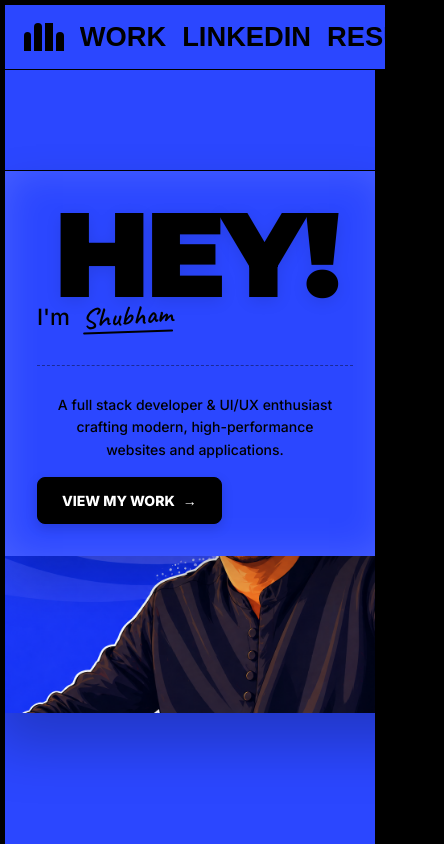
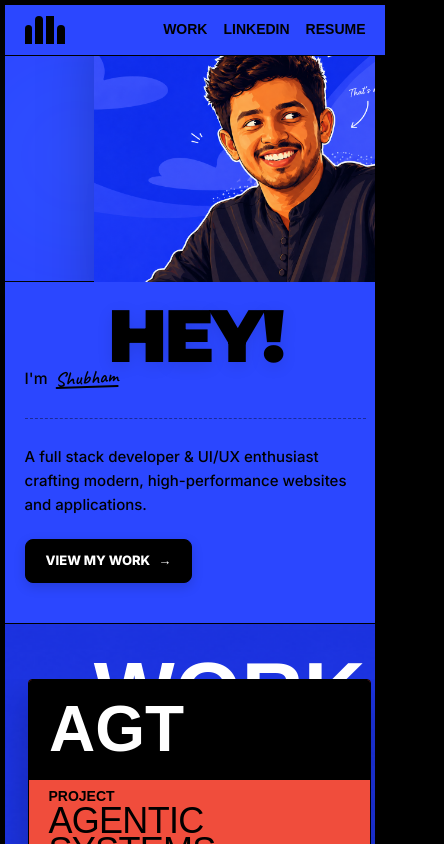
Before and after one commit to Rathod-shubhamm/funky_folio, a Next.js app: page / in a window 390 px wide. Shown: the top 844 px of the page, 444 px wide, since content can reach past the window. Built offline with nearby package versions, Linux system fonts and the light colour scheme; a web font is replaced by a local one.

Commit message:
phone aspect changres

```diff
--- a/src/app/components/WorkSlider.tsx
+++ b/src/app/components/WorkSlider.tsx
@@ -120,8 +120,8 @@ export default function WorkSlider({ projects }: Props) {
   /* ── compute card width ── */
   const measure = useCallback(() => {
     const vw = window.innerWidth;
-    // On mobile, use 85% width, on desktop use 65% with a max cap
-    const cardWidth = vw < 768 ? vw * 0.85 : Math.min(vw * 0.65, 1070);
+    // On mobile, use 88vw to match CSS .ws-card; on desktop 65vw with max cap
+    const cardWidth = vw < 768 ? vw * 0.88 : Math.min(vw * 0.65, 1070);
     cardWidthRef.current = cardWidth + GAP_PX;
   }, []);
 
--- a/src/app/globals.css
+++ b/src/app/globals.css
@@ -2098,148 +2098,119 @@ canvas {
   }
 
   .site-header {
-    position: static;
+    position: fixed;
+    top: 0;
+    left: var(--site-margin-outer);
+    right: var(--site-margin-outer);
     width: var(--site-content-width);
-    margin: 0 var(--site-margin-outer);
-    padding: 0 calc(var(--content-margin-sm) * 2);
+    padding: 0 var(--content-margin);
+    height: var(--header-height);
+    background: var(--color-secondary);
+    border-top: var(--site-margin-outer) solid #000;
   }
 
   .site-nav {
+    gap: 12px;
+    font-size: var(--text-xs);
+  }
+
+  .header-cta {
+    display: none;
+  }
+
+  .hero-section {
+    padding: 0;
+    padding-top: var(--header-height);
+    min-height: 100dvh;
+  }
+
+  .hero-animation {
+    height: 45vh;
+  }
+
+  .hero-avatar {
+    right: -5vw;
+    bottom: 5vh;
+    width: 100vw;
+  }
+
+  .hero-box {
+    padding: var(--site-margin);
+    gap: 12px;
+  }
+
+  .hero-heading h1 {
+    font-size: clamp(80px, 20vw, 120px);
+  }
+
+  .hero-signature {
+    font-size: 24px;
+    gap: 8px;
+  }
+
+  .hero-box p {
+    font-size: 16px;
+    width: 100%;
+  }
+
+  .section-ghost-title {
+    font-size: 80px;
+    top: 4vh;
+  }
+
+  .work-section {
+    padding: 12vh 0 10vh;
+  }
+
+  .portfolio-code {
+    font-size: 72px;
+    height: 120px;
+  }
+
+  .client-text h3 {
+    font-size: 42px;
+  }
+
+  .outline-button {
+    min-height: 48px;
+    font-size: 14px;
+  }
+
+  .service-header h2 {
+    font-size: 72px;
+  }
+
+  .service-card {
+    min-width: 88vw !important;
+    width: 88vw !important;
+    min-height: 700px;
+  }
+
+  .service-card-panel h3 {
+    font-size: 72px;
+  }
+
+  .service-card-bottom-row strong {
+    font-size: 32px;
+  }
+
+  .about-top h2 {
+    font-size: 72px;
+  }
+
+  .awards-ticker span {
+    font-size: 32px;
+  }
+
+  .contact-curve p {
+    font-size: 42px;
+    top: 20%;
+  }
+
+  .contact-links {
+    font-size: 28px;
     gap: 16px;
-    font-size: clamp(24px, 7vw, 34px);
-  }
-
-  .header-cta,
-  .bottom-border {
-    display: none;
-  }
-
-  .hero-section {
-    padding-top: 0;
-  }
-
-  .hero-animation {
-    height: 400px;
-  }
-
-  .hero-avatar {
-    right: -12vw;
-    bottom: 32%;
-    width: 112vw;
-  }
-
-  .hero-box p {
-    width: 100%;
-    font-size: var(--text-xs);
-  }
-
-  .panel-one {
-    width: 58vw;
-    height: 36vw;
-    right: 6vw;
-  }
-
-  .panel-two {
-    width: 42vw;
-    height: 23vw;
-    right: 45vw;
-  }
-
-  .orbital-one {
-    width: 82vw;
-  }
-
-  .work-section {
-    padding: 28vw 0 22vw;
-  }
-
-  .section-ghost-title {
-    top: 6vh;
-    font-size: clamp(120px, 36vw, 220px);
-  }
-
-  .portfolio-carousel {
-    width: 90vw;
-  }
-
-  .portfolio-code {
-    font-size: clamp(92px, 32vw, 180px);
-  }
-
-  .client-text h3 {
-    font-size: clamp(56px, 18vw, 110px);
-  }
-
-  .project-visual {
-    min-height: 350px;
-  }
-
-  .service-stage {
-    padding-top: 22px;
-  }
-
-  .service-rope {
-    top: 88px;
-  }
-
-  .service-cards {
-    gap: 22px;
-    padding-bottom: 8px;
-    scroll-snap-type: x proximity;
-  }
-
-  .service-card {
-    scroll-snap-align: start;
-    width: clamp(280px, 80vw, 320px);
-    min-height: clamp(500px, 60vh, 600px);
-  }
-
-  .service-card-panel h3 {
-    font-size: clamp(92px, 24vw, 156px);
-  }
-
-  .service-card-bottom-row {
-    flex-direction: column;
-    align-items: flex-start;
-  }
-
-  .service-card-bottom-row strong {
-    font-size: clamp(40px, 14vw, 72px);
-  }
-
-  .about-section {
-    min-height: 100vh;
-  }
-
-  .about-card {
-    width: 90vw;
-  }
-
-  .about-top h2 {
-    font-size: clamp(82px, 28vw, 150px);
-  }
-
-  .scoreboard {
-    flex-direction: column;
-  }
-
-  .awards-ticker {
-    min-height: 92px;
-    border-left: 0;
-    border-top: var(--border-width) solid #000;
-  }
-
-  .contact-section {
-    min-height: auto;
-    padding-top: 30vw;
-  }
-
-  .contact-links {
-    align-items: center;
-    margin-top: 2vw;
-    padding: 0 var(--content-margin);
-    font-size: clamp(31px, 9vw, 62px);
-    text-align: center;
+    padding-bottom: 40px;
   }
 }
 
@@ -2439,77 +2410,6 @@ canvas {
   flex-direction: column;
 }
 
-.ops-metrics small {
-  font-size: 12px;
-  color: #666;
-  letter-spacing: 2px;
-  margin-bottom: 24px;
-  font-weight: 800;
-}
-
-.metrics-grid {
-  display: flex;
-  flex-direction: column;
-  gap: 32px;
-}
-
-.metric-box {
-  display: flex;
-  flex-direction: column;
-}
-
-.m-val {
-  font-family: var(--font-alumni);
-  font-size: clamp(32px, 3vw, 48px);
-  color: #fff;
-  line-height: 1;
-}
-
-.m-lbl {
-  font-size: 10px;
-  color: #888;
-  margin-top: 4px;
-  text-transform: uppercase;
-  letter-spacing: 1px;
-}
-
-.ops-visual {
-  position: relative;
-  background: #0a0a0a;
-  overflow: hidden;
-}
-
-/* BLINKCARE VIZ */
-.ops-viz-blinkcare {
-  position: absolute;
-  inset: 0;
-  background: radial-gradient(circle at center, #1a0a00 0%, #050200 100%);
-}
-
-.blink-grid {
-  position: absolute;
-  inset: 0;
-  background-image: linear-gradient(rgba(255, 69, 0, 0.08) 1px, transparent 1px),
-    linear-gradient(90deg, rgba(255, 69, 0, 0.08) 1px, transparent 1px);
-  background-size: 40px 40px;
-}
-
-.route-svg {
-  position: absolute;
-  inset: 0;
-  width: 100%;
-  height: 100%;
-}
-
-.route-svg path {
-  fill: none;
-  stroke: var(--op-accent);
-  stroke-width: 3;
-  stroke-dasharray: 12;
-  animation: dash 30s linear infinite;
-  filter: drop-shadow(0 0 8px var(--op-accent));
-}
-
 .blink-node {
   fill: var(--op-accent);
   filter: drop-shadow(0 0 12px var(--op-accent));
@@ -2595,109 +2495,322 @@ canvas {
 /* ── MOBILE OPTIMIZATIONS ── */
 @media (max-width: 768px) {
   :root {
-    --site-margin: 20px;
-    --content-margin: 16px;
-  }
+    --site-margin-outer: 5px;
+    --border-width: 1.5px;
+    --site-margin: 5vw;
+    --content-margin: 5vw;
+    --header-height: 56px;
+  }
+
+  /* ── Header ── */
+  .hide-mobile { display: none !important; }
 
   .site-header {
-    height: 70px;
-  }
-
+    position: fixed;
+    top: 0;
+    left: var(--site-margin-outer);
+    right: var(--site-margin-outer);
+    width: var(--site-content-width);
+    height: var(--header-height);
+    padding: 0 var(--content-margin);
+    background: var(--color-secondary);
+    border-top: var(--site-margin-outer) solid #000;
+    z-index: 1000;
+  }
+
+  .header-cta,
+  .bottom-border { display: none; }
+
+  .site-nav { gap: 16px; font-size: clamp(14px, 3.5vw, 18px); }
+
+  /* ── Hero ── */
   .hero-section {
-    padding-top: 100px;
-    padding-bottom: 60px;
-    align-items: center;
-    text-align: center;
-  }
-
-  .hero-text h1 {
-    font-size: clamp(60px, 15vw, 90px);
-    text-align: center;
-  }
-
-  .hero-text .hero-cta {
-    justify-content: center;
+    flex-direction: column;
+    align-items: stretch;
+    min-height: 0;
+    height: auto;
+    padding: 0;
+    padding-top: var(--header-height);
+    overflow: visible;
   }
 
   .hero-animation {
-    opacity: 0.4;
-  }
-
-  /* Work Slider Mobile Layout */
-  .portfolio-card {
-    flex-direction: column !important;
+    position: relative;
+    height: 58vw;
+    min-height: 220px;
+    max-height: 300px;
+    border-bottom: var(--border-width) solid #000;
+    overflow: visible;
+  }
+
+  /* Avatar: absolutely positioned in .hero-section; use top so it lands in animation zone */
+  .hero-avatar {
+    top: 0;
+    right: -8vw;
+    bottom: auto;
+    width: 100vw;
+    max-height: 300px;
+    object-fit: contain;
+    object-position: right top;
+  }
+
+  .hero-avatar-image {
+    width: 100%;
+    max-height: 300px;
+    object-fit: contain;
+    object-position: right top;
+  }
+
+  /* Hide decorative elements that break mobile layout */
+  .orbital, .butterfly, .hero-panel { display: none; }
+
+  .hero-box {
+    width: 100%;
+    border: none;
+    border-radius: 0;
+    background: var(--color-secondary);
+    backdrop-filter: none;
+    -webkit-backdrop-filter: none;
+    box-shadow: none;
+    padding: 24px var(--site-margin) 40px;
+    gap: 14px;
+    flex: 0 0 auto;
+  }
+
+  .hero-heading h1 {
+    font-size: clamp(72px, 19vw, 110px) !important;
+    line-height: 0.82;
+  }
+
+  .hero-signature {
+    font-size: clamp(18px, 5vw, 28px) !important;
+    margin-top: -4px;
+  }
+
+  .hero-box p {
+    font-size: 15px !important;
+    max-width: 100%;
+    text-align: left;
+    margin: 0;
+  }
+
+  .hero-actions { margin-top: 8px; }
+
+  .hero-btn-primary { font-size: 13px; padding: 11px 20px; }
+
+  /* ── Work Section ── */
+  .work-section {
+    padding: 14vw 0 10vw;
+    min-height: 0;
+  }
+
+  .section-ghost-title {
+    font-size: clamp(80px, 22vw, 130px);
+    top: 4vh;
+    right: var(--site-margin);
+  }
+
+  /* WorkSlider cards */
+  .ws-card {
+    flex: 0 0 88vw !important;
     height: auto !important;
-    width: 85vw !important;
-  }
-
-  .portfolio-card-left,
+    min-height: 0 !important;
+  }
+
+  .ws-track {
+    padding-left: 6vw;
+    padding-right: 6vw;
+  }
+
+  .ws-card-inner {
+    flex-direction: column;
+  }
+
+  .portfolio-card-left {
+    width: 100% !important;
+  }
+
   .portfolio-card-right {
     width: 100% !important;
-  }
-
-  .portfolio-code {
-    height: 100px !important;
-    font-size: 80px !important;
-    justify-content: center;
-  }
-
-  .portfolio-content-block {
-    height: auto !important;
-    min-height: 380px;
-    padding-bottom: 30px;
-  }
-
-  .portfolio-card-right {
     height: 200px !important;
     border-left: none !important;
     border-top: var(--border-width) solid #000;
   }
 
-  /* Services Mobile */
+  .portfolio-code {
+    height: 100px !important;
+    font-size: 64px !important;
+    padding: 0 20px;
+  }
+
+  .portfolio-content-block {
+    height: auto !important;
+    min-height: 0;
+    padding: 0;
+  }
+
+  .client-text h3 { font-size: 36px !important; }
+
+  .outline-button { min-height: 44px; font-size: 13px; }
+
+  .ws-arrow {
+    width: 40px;
+    height: 40px;
+    font-size: 18px;
+  }
+
+  /* ── Services ── */
+  .service-section {
+    padding: clamp(80px, 10vw, 100px) 0 clamp(40px, 6vw, 60px);
+  }
+
+  .service-header {
+    flex-direction: column;
+    gap: 16px;
+  }
+
+  .service-header h2 {
+    font-size: clamp(64px, 18vw, 100px);
+  }
+
+  .service-intro { width: 100%; }
+
+  .service-rope,
+  .ops-rope { display: none !important; }
+
+  .service-card-thread,
+  .service-card-knot { display: none !important; }
+
   .service-card {
-    min-width: 85vw !important;
-    width: 85vw !important;
-    height: 700px !important; /* Slightly shorter for mobile screens */
+    min-width: 86vw !important;
+    width: 86vw !important;
+    min-height: 0 !important;
+    padding-top: 16px;
+  }
+
+  .service-card-panel {
+    padding: 24px 20px 20px;
+    min-height: 180px;
   }
 
   .service-card-panel h3 {
-    font-size: 80px !important;
+    font-size: clamp(64px, 18vw, 96px);
   }
 
   .service-card-bottom-row strong {
-    font-size: 38px !important;
-  }
-
-  /* About Mobile */
+    font-size: clamp(28px, 8vw, 44px);
+  }
+
+  /* ── Field Ops ── */
+  .field-ops-section {
+    min-height: 0;
+    padding: clamp(80px, 10vw, 120px) 0 clamp(40px, 6vw, 60px);
+  }
+
+  .ops-header h2 { font-size: clamp(56px, 15vw, 80px); }
+  .ops-intro { font-size: 14px; }
+
+  .ops-card {
+    min-width: 88vw !important;
+    width: 88vw !important;
+  }
+
+  .ops-panel {
+    grid-template-columns: 1fr !important;
+    grid-template-rows: auto 180px auto !important;
+    height: auto !important;
+  }
+
+  .ops-details {
+    padding: 20px !important;
+    border-right: none !important;
+    border-bottom: var(--border-width) solid #333;
+  }
+
+  .ops-details h3 { font-size: 40px; }
+  .ops-theme { font-size: 13px; }
+
+  .ops-visual {
+    height: 180px !important;
+    border-bottom: var(--border-width) solid #333;
+  }
+
+  .ops-metrics {
+    padding: 20px !important;
+    border-left: none !important;
+    border-top: var(--border-width) solid #333;
+  }
+
+  .metrics-grid {
+    flex-direction: row !important;
+    flex-wrap: wrap !important;
+    gap: 16px !important;
+  }
+
+  .metric-box { flex: 1 1 40%; }
+  .m-val { font-size: 28px !important; }
+
+  /* ── About ── */
+  .about-section { min-height: 0; }
+
+  .about-card {
+    width: 90vw !important;
+    margin: 0;
+  }
+
   .about-top {
-    flex-direction: column !important;
-    gap: 30px !important;
-  }
-
-  .scoreboard {
-    grid-template-columns: repeat(2, 1fr) !important;
-    gap: 15px !important;
-  }
-
-  .score {
-    padding: 15px !important;
-  }
-
-  .score-val {
-    font-size: 40px !important;
-  }
-
-  .about-card {
-    padding: 30px 20px 0 !important;
-    width: 95vw !important;
-  }
-
-  .pitch {
-    width: 250vw !important; /* Scale up background for better mobile fit */
-  }
-
-  /* Footer Mobile */
-  .contact-section h2 {
-    font-size: 80px !important;
-  }
-}
+    grid-template-columns: 1fr !important;
+    gap: 24px;
+    padding: 24px;
+  }
+
+  .about-top h2 {
+    font-size: clamp(72px, 20vw, 110px) !important;
+    line-height: 0.78;
+  }
+
+  .scoreboard { flex-direction: column; }
+
+  .awards-ticker {
+    min-height: 72px;
+    border-left: 0;
+    border-top: var(--border-width) solid #000;
+  }
+
+  .awards-ticker span { font-size: clamp(32px, 9vw, 52px) !important; }
+
+  /* ── Contact ── */
+  .contact-section {
+    min-height: 0;
+    padding-top: 28vw;
+  }
+
+  .contact-curve p {
+    font-size: clamp(36px, 9vw, 60px);
+    top: 14%;
+  }
+
+  .contact-links {
+    align-items: flex-start;
+    margin-top: 4vw;
+    padding: 0 var(--content-margin);
+    font-size: clamp(24px, 6.5vw, 44px);
+  }
+}
+
+/* Extra-small phones (< 380px) */
+@media (max-width: 380px) {
+  .hero-heading h1 { font-size: 68px !important; }
+  .service-header h2 { font-size: 58px !important; }
+  .portfolio-code { font-size: 56px !important; }
+  .service-card-panel h3 { font-size: 58px !important; }
+}
+
+@media (prefers-reduced-motion: reduce) {
+  *, *::before, *::after {
+    scroll-behavior: auto !important;
+    animation-duration: 0.01ms !important;
+    animation-iteration-count: 1 !important;
+    transition-duration: 0.01ms !important;
+  }
+}
```
